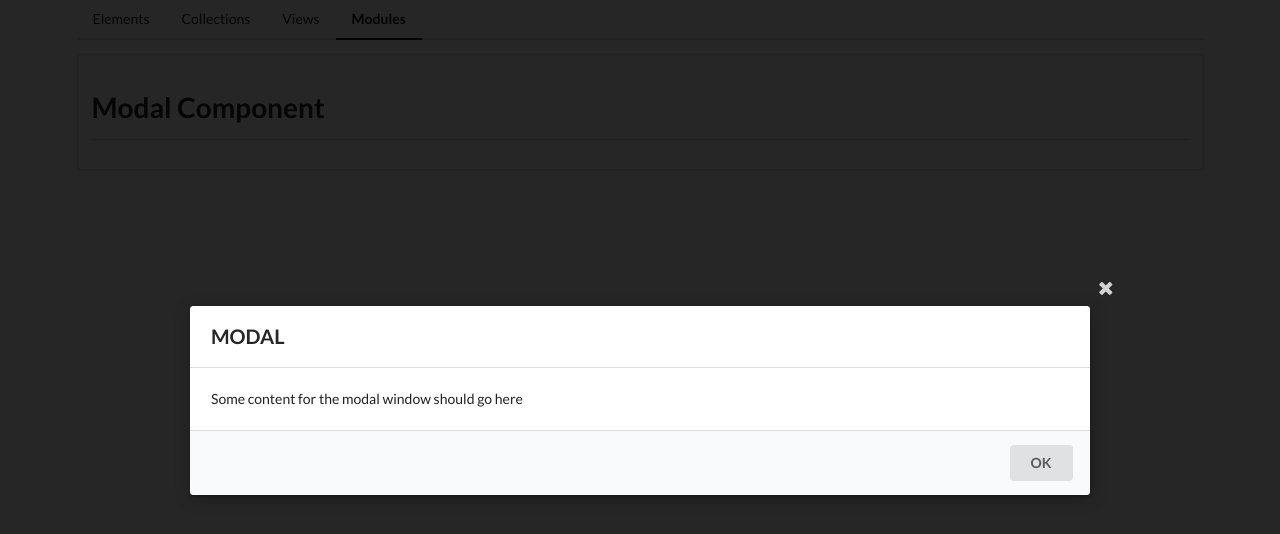
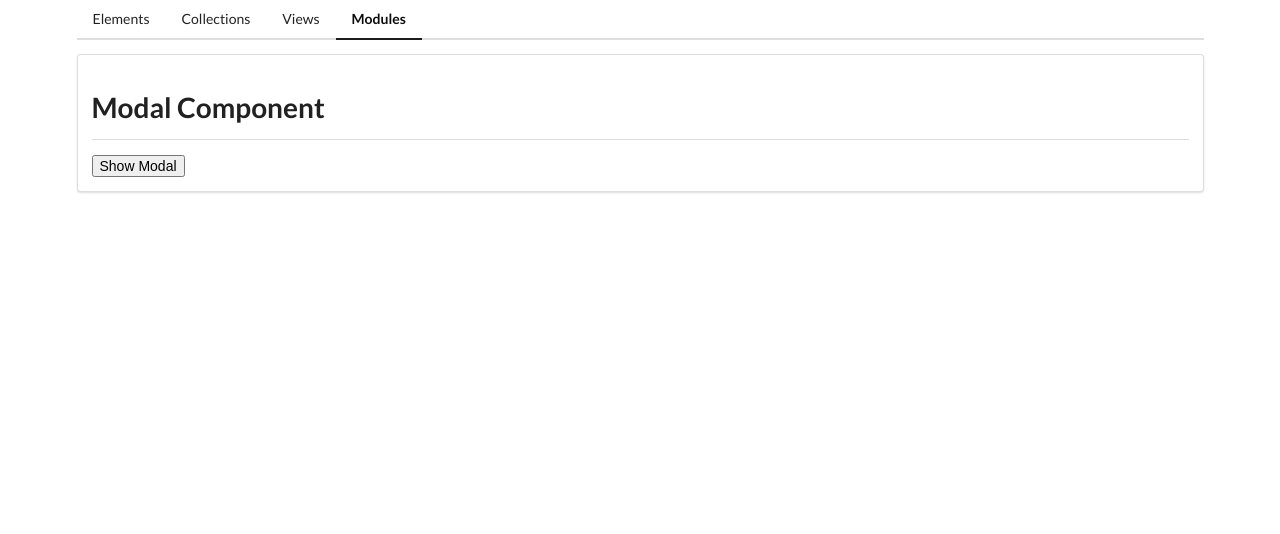
Before and after one commit to Tahmid79/Angular-Components, an Angular app: page /mods in a window 1280 px wide. Shown: the top 534 px of the page. Built offline with nearby package versions, Linux system fonts and the light colour scheme.

Commit message:
Stop Event Bubbling

```diff
--- a/src/app/mods/modal/modal.component.html
+++ b/src/app/mods/modal/modal.component.html
@@ -1,20 +1,21 @@
-<div class="ui dimmer visible active">
-  <div class="ui modal visible active">
+<div  (click)="onCloseClick()" class="ui dimmer visible active">
+  <div  (click)="$event.stopPropagation()" class="ui modal visible active">
 
-      <i class="close icon"></i>
+
 
       <div class="header">
         MODAL
+
       </div>
 
+    <i (click)="onCloseClick()"  class="close icon"></i>
+
       <div class="content">
-          <p>
-            Some content for the modal window should go here
-          </p>
+          <ng-content></ng-content>
       </div>
 
       <div class="actions">
-        <button class="ui button">OK</button>
+        <button  (click)="onCloseClick()"  class="ui button">OK</button>
       </div>
 
   </div>
--- a/src/app/mods/modal/modal.component.ts
+++ b/src/app/mods/modal/modal.component.ts
@@ -1,11 +1,14 @@
-import { Component, OnInit , ElementRef } from '@angular/core';
+import { Component, OnInit, ElementRef, OnDestroy , Output , EventEmitter  } from '@angular/core';
 
 @Component({
   selector: 'app-modal',
   templateUrl: './modal.component.html',
   styleUrls: ['./modal.component.css']
 })
-export class ModalComponent implements OnInit {
+
+export class ModalComponent implements OnInit , OnDestroy{
+
+  @Output() close = new EventEmitter() ;
 
   constructor(private el : ElementRef) {
 
@@ -15,4 +18,13 @@
     document.body.appendChild(this.el.nativeElement) ;
   }
 
+  ngOnDestroy(){
+      this.el.nativeElement.remove() ;
+  }
+
+  onCloseClick(){
+    this.close.emit() ;
+  }
+
+
 }
--- a/src/app/mods/mods-home/mods-home.component.html
+++ b/src/app/mods/mods-home/mods-home.component.html
@@ -1,2 +1,3 @@
 <app-divider>Modal Component</app-divider>
-<app-modal></app-modal>
+<button (click)="onClick()" >Show Modal</button>
+<app-modal  (close)="onClick()" *ngIf="modalOpen"></app-modal>
--- a/src/app/mods/mods-home/mods-home.component.ts
+++ b/src/app/mods/mods-home/mods-home.component.ts
@@ -7,6 +7,12 @@
 })
 export class ModsHomeComponent implements OnInit {
 
+ modalOpen = false ;
+
+  onClick(){
+    this.modalOpen = ! this.modalOpen ;
+  }
+
   constructor() { }
 
   ngOnInit(): void {
```
